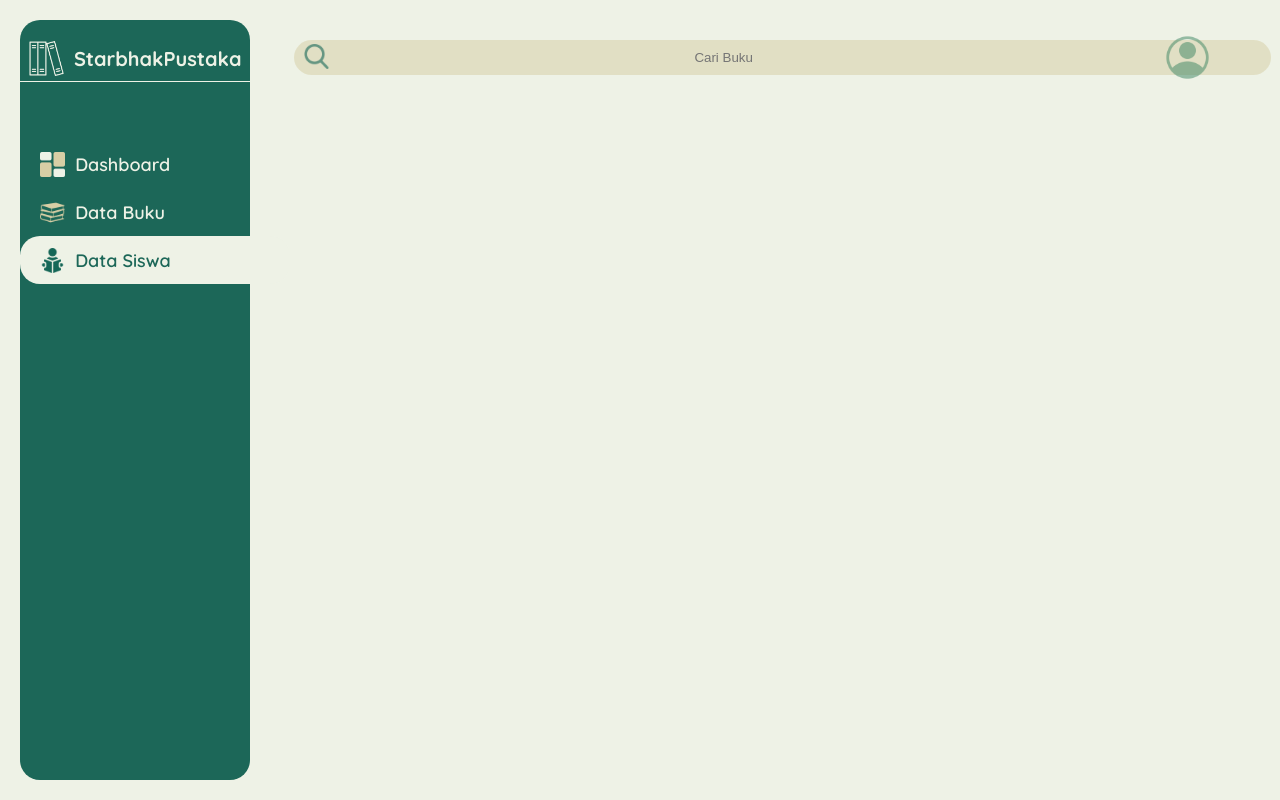
After one commit to sheylaulya/StarbhakPustaka, a PHP site: page /data_siswa.php in a window 1280 px wide. The commit adds this page. Run offline with PHP 8.4, Linux system fonts and the light colour scheme.

Commit message:
(dashboard,row-1datasiswa)

```diff
--- a/data_buku.php
+++ b/data_buku.php
@@ -39,7 +39,7 @@ include 'koneksi.php'
                 </div>
                 <div class="data-peminjam">
                     <img src="asset/reading-book.png" alt="data-peminjam">
-                    <a href="data-peminjam.php">Data Siswa</a>
+                    <a href="data_siswa.php">Data Siswa</a>
                 </div>
             </div>
         </nav>
@@ -66,7 +66,7 @@ include 'koneksi.php'
                         <th>Penulis</th>
                         <th>Jenis Buku</th>
                         <th>Penerbit</th>
-                        <th>Tahun Terbit</th>
+                        <th>Tanggal Terbit</th>
                         <th>Opsi</th>
                     </tr>
                         <?php
@@ -80,7 +80,7 @@ include 'koneksi.php'
                             <td>$data[penulis]</td>
                             <td>$data[jenis_buku]</td>
                             <td>$data[penerbit]</td>
-                            <td>$data[tahun_terbit]</td>
+                            <td>$data[tanggal_terbit]</td>
                             <td>
                             <div class='opsi'>
                             <a href='formedit.php?id_buku=".$data ['id_buku']."'></a>
--- /dev/null
+++ b/data_siswa.php
@@ -0,0 +1,57 @@
+<?php
+include 'koneksi.php'
+?>
+
+
+<!DOCTYPE html>
+<html lang="en">
+
+<head>
+    <meta charset="UTF-8">
+    <meta http-equiv="X-UA-Compatible" content="IE=edge">
+    <meta name="viewport" content="width=device-width, initial-scale=1.0">
+    <title>StarbhakPustaka</title>
+    <link rel="stylesheet" href="style.css">
+    <link href="https://fonts.googleapis.com/css2?family=Quicksand:wght@300;400;500;600;700&display=swap"
+        rel="stylesheet">
+
+</head>
+
+<body>
+    <div id="datasiswa" class="container">
+        <nav>
+            <div class="logo">
+                <div class="logo-text">
+                    <img src="asset/books.png" alt="logo">
+                    <h3>StarbhakPustaka</h3>
+                </div>
+                <div class="garis"></div>
+            </div>
+
+            <div class="menubar">
+                <div class="dashboard">
+                    <img src="asset/dashboard (1).png" alt="dashboard">
+                    <a href="index.php">Dashboard</a>
+                </div>
+                <div class="data-buku">
+                    <img src="asset/books-stack-of-three (1).png" alt="data-buku">
+                    <a href="data_buku.php">Data Buku</a>
+                </div>
+                <div class="data-peminjam">
+                    <img src="asset/reading-book (1).png" alt="data-peminjam">
+                    <a href="data_siswa.php">Data Siswa</a>
+                </div>
+            </div>
+        </nav>
+        <div class="row-1">
+            <div class="row-1head">
+                <div class="searchbar">
+                    <a href="data_buku.php">
+                        <img src="asset/search.png" alt="search">
+                    </a>
+                    <input type="text" name="" placeholder="Cari Buku"></form>
+                </div>
+                <img class="akun" src="asset/account.png" alt="akun">
+            </div>
+        </div>
+</body>
--- a/index.php
+++ b/index.php
@@ -38,7 +38,7 @@ include 'koneksi.php'
                 </div>
                 <div class="data-peminjam">
                     <img src="asset/reading-book.png" alt="data-peminjam">
-                    <a href="data-peminjam.php">Data Siswa</a>
+                    <a href="data_siswa.php">Data Siswa</a>
                 </div>
             </div>
         </nav>
--- a/style.css
+++ b/style.css
@@ -964,3 +964,171 @@ body{
     letter-spacing: 1px;
     cursor: pointer;
 }
+
+/* datasiswa */
+
+#datasiswa nav {
+    width: 18vw;
+    height: 95vh;
+    background-color: var(--color3);
+    position: relative;
+    top: 20px;
+    left: 20px;
+    border-radius: 20px;
+    display: flex;
+    flex-direction: column;
+    align-items: center;
+    box-sizing: border-box;
+}
+
+#datasiswa .logo {
+    width: 18vw;
+    height: 5.5vh;
+    display: flex;
+    flex-direction: column;
+    justify-content: center;
+    align-items: center;
+    position: relative;
+    top: 16px;
+}
+#datasiswa .logo-text {
+    display: flex;
+    justify-content: center;
+    align-items: center;
+}
+#datasiswa .logo img{
+    width: 35px;
+    padding-right: 10px;
+}
+#datasiswa .logo h3{
+    color: #EEF2E6;
+    font-size: 20px;
+}
+#datasiswa .logo .garis {
+    width: 245px;
+    height: 1px;
+    background-color: #EEF2E6;
+    margin-top: -40px;
+    margin-left: 15px;
+    position: absolute;
+    top: 85px;
+}
+
+#datasiswa .menubar {
+    height: 30vh;
+    width: 200px;
+    position: relative;
+    top: 10%;
+    left: 25px;
+}
+
+#datasiswa .dashboard {
+    height: 48px;
+    width: 260px;
+    display: flex;
+    justify-content: start;
+    align-items: center;
+    border-radius: 20px;
+    padding-left: 20px;
+    position: relative;
+    left: -40px;
+}
+
+#datasiswa .dashboard img {
+    width: 25px;
+    padding-right: 10px;
+}
+
+#datasiswa .dashboard a {
+    font-size: 18px;
+    text-decoration: none;
+    color: #EEF2E6;
+    font-weight: 600;
+}
+
+#datasiswa .data-buku {
+    height: 48px;
+    width: 260px;
+    display: flex;
+    justify-content: start;
+    align-items: center;
+    border-radius: 20px;
+    padding-left: 20px;
+    position: relative;
+    left: -40px;
+}
+
+#datasiswa .data-buku img {
+    width: 25px;
+    padding-right: 10px;
+}
+
+#datasiswa .data-buku a {
+    font-size: 18px;
+    text-decoration: none;
+    color: var(--color1);
+    font-weight: 600;
+}
+
+#datasiswa .data-peminjam {
+    height: 48px;
+    width: 250px;
+    display: flex;
+    background-color: #EEF2E6;
+    justify-content: start;
+    align-items: center;
+    border-radius: 20px;
+    padding-left: 20px;
+    position: relative;
+    left: -40px;
+}
+
+#datasiswa .data-peminjam img {
+    width: 25px;
+    padding-right: 10px;
+}
+
+#datasiswa .data-peminjam a {
+    font-size: 18px;
+    text-decoration: none;
+    color: var(--color3);
+    font-weight: 600;
+}
+
+
+#datasiswa .row-1head{
+    position: relative;
+    top: 5vh;
+    left: 5vw;
+    justify-content: start;
+}
+
+#datasiswa .searchbar {
+    position: absolute;
+}
+
+#datasiswa .searchbar img {
+    width: 25px;
+    position: absolute;
+    z-index: 1;
+    left: 10px;
+    top: 4px;
+    opacity: 60%;
+}
+
+#datasiswa .searchbar input {
+    padding: 10px 400px;
+    position: absolute;
+    border-radius: 20px;
+    border: none;
+    color: #1C6758;
+    background-color: rgba(214,205,164,0.5);
+}
+#datasiswa  .akun {
+    width: 45px;
+    height: 45px;
+    position: absolute;
+    left: 68vw;
+    opacity: 50%;
+    top: -5px;
+}
```
